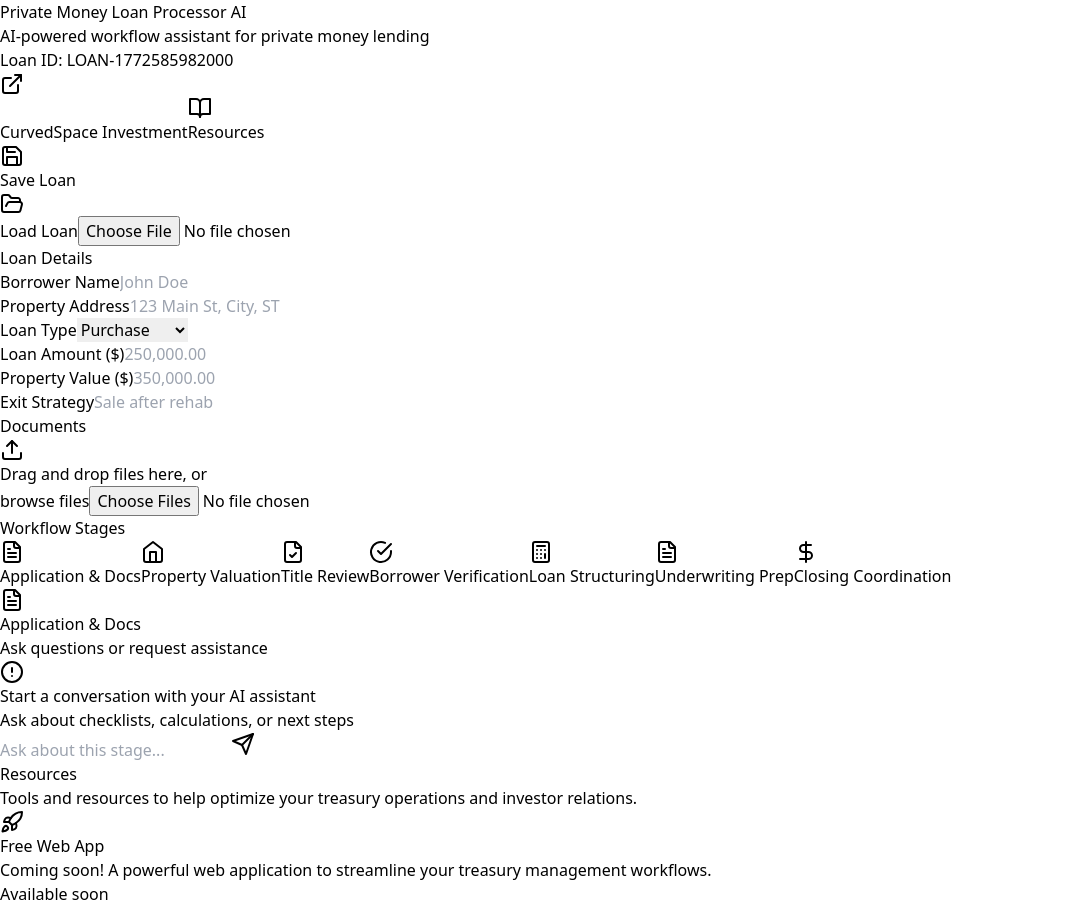
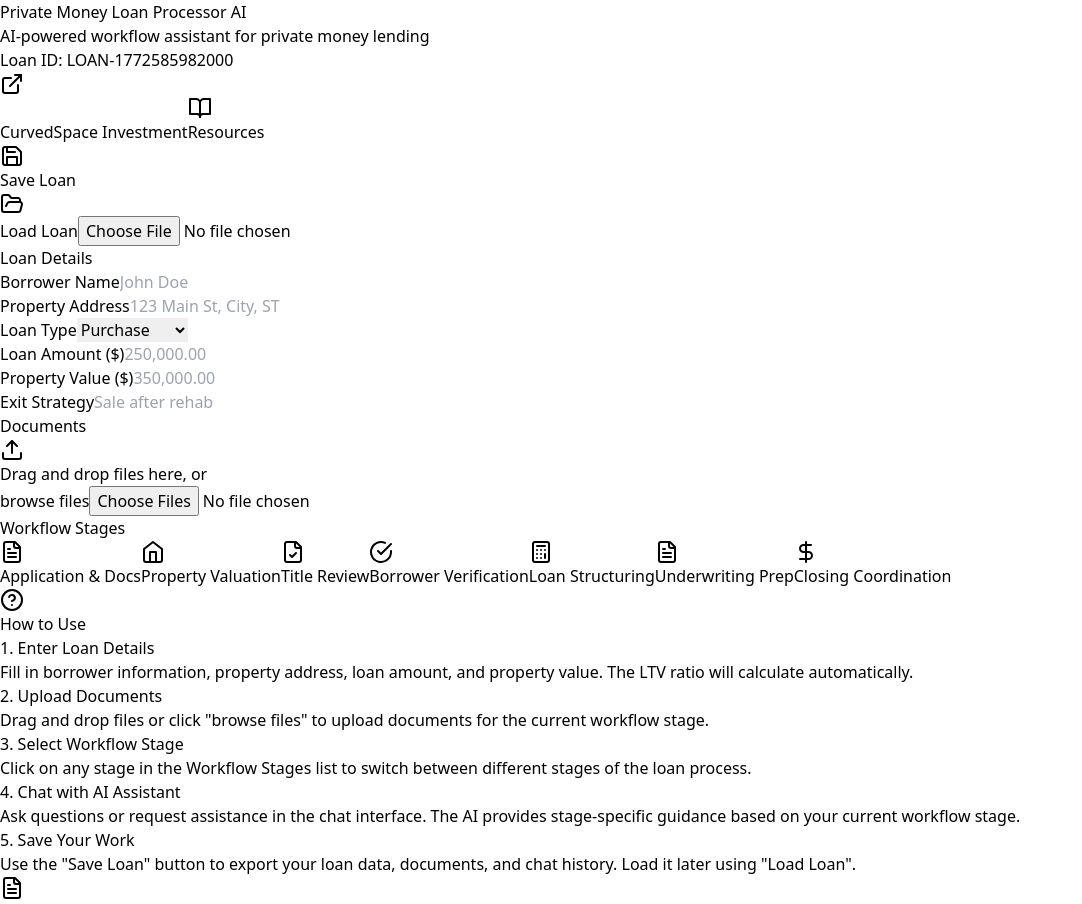
Before and after one commit to WilCr/Loan-processing-workflow, a React (Vite) app: page / in a window 1280 px wide. Shown: the top 904 px of the page, without its empty margins (0-1082 px from the left). Built offline with nearby package versions, Linux system fonts and the light colour scheme.

Commit message:
Add 'How to Use' card next to Workflow Stages card
Made-with: Cursor

```diff
--- a/src/components/HardMoneyLoanProcessor.jsx
+++ b/src/components/HardMoneyLoanProcessor.jsx
@@ -1,5 +1,5 @@
 import React, { useState, useRef, useEffect } from 'react';
-import { FileText, CheckCircle, Circle, Send, Loader2, AlertCircle, Calculator, Home, FileCheck, DollarSign, BookOpen, Rocket, Layers, BarChart3, ExternalLink, Upload, X, Save, FolderOpen, CheckCircle2 } from 'lucide-react';
+import { FileText, CheckCircle, Circle, Send, Loader2, AlertCircle, Calculator, Home, FileCheck, DollarSign, BookOpen, Rocket, Layers, BarChart3, ExternalLink, Upload, X, Save, FolderOpen, CheckCircle2, HelpCircle } from 'lucide-react';
 
 export default function HardMoneyLoanProcessor() {
   const resourcesRef = useRef(null);
@@ -628,10 +628,12 @@ Focus on rapid closing requirements.`
               </div>
             </div>
 
+            {/* Workflow Stages and How to Use Side by Side */}
+            <div className="grid grid-cols-1 md:grid-cols-2 gap-6">
               {/* Workflow Stages */}
-            <div className="bg-white rounded-lg shadow-lg p-6">
+              <div className="bg-white rounded-lg shadow-lg p-6 flex flex-col">
                 <h2 className="text-xl font-bold text-slate-800 mb-4">Workflow Stages</h2>
-              <div className="space-y-2">
+                <div className="space-y-2 flex-1">
                   {stages.map((stage) => {
                     const Icon = stage.icon;
                     const isActive = stage.id === currentStage;
@@ -663,6 +665,37 @@ Focus on rapid closing requirements.`
                       </button>
                     );
                   })}
+                </div>
+              </div>
+
+              {/* How to Use */}
+              <div className="bg-white rounded-lg shadow-lg p-6 flex flex-col">
+                <div className="flex items-center gap-2 mb-4">
+                  <HelpCircle className="w-6 h-6 text-blue-600" />
+                  <h2 className="text-xl font-bold text-slate-800">How to Use</h2>
+                </div>
+                <div className="space-y-3 text-sm text-slate-700 flex-1">
+                  <div>
+                    <p className="font-semibold text-slate-800 mb-1">1. Enter Loan Details</p>
+                    <p className="text-slate-600">Fill in borrower information, property address, loan amount, and property value. The LTV ratio will calculate automatically.</p>
+                  </div>
+                  <div>
+                    <p className="font-semibold text-slate-800 mb-1">2. Upload Documents</p>
+                    <p className="text-slate-600">Drag and drop files or click "browse files" to upload documents for the current workflow stage.</p>
+                  </div>
+                  <div>
+                    <p className="font-semibold text-slate-800 mb-1">3. Select Workflow Stage</p>
+                    <p className="text-slate-600">Click on any stage in the Workflow Stages list to switch between different stages of the loan process.</p>
+                  </div>
+                  <div>
+                    <p className="font-semibold text-slate-800 mb-1">4. Chat with AI Assistant</p>
+                    <p className="text-slate-600">Ask questions or request assistance in the chat interface. The AI provides stage-specific guidance based on your current workflow stage.</p>
+                  </div>
+                  <div>
+                    <p className="font-semibold text-slate-800 mb-1">5. Save Your Work</p>
+                    <p className="text-slate-600">Use the "Save Loan" button to export your loan data, documents, and chat history. Load it later using "Load Loan".</p>
+                  </div>
+                </div>
               </div>
             </div>
           </div>
```
Lines whose indentation alone changed are shown as unchanged.
